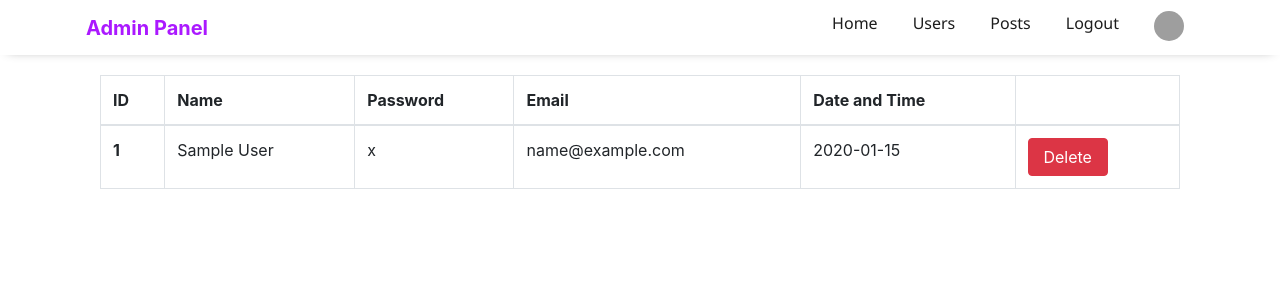
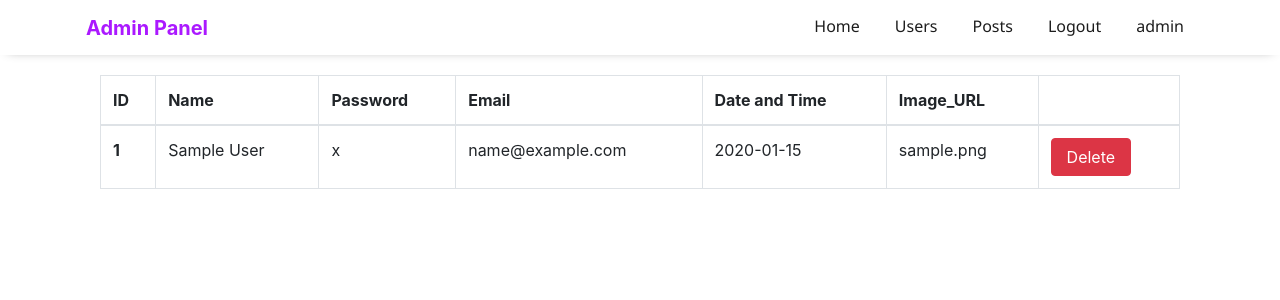
Before and after one commit to Ronik22/Blog_App, a Flask app: page /view in a window 1280 px wide. Shown: the top 300 px of the page. Run offline with Flask 2, Linux system fonts and the light colour scheme; the visitor is signed in with stand-in values (Sample User, id 1); tables that the repository leaves empty hold one stand-in row (values such as "Sample post"); grey boxes are pictures that could not be loaded.

Commit message:
Files Updated

```diff
--- a/templates/base.html
+++ b/templates/base.html
@@ -5,6 +5,7 @@
     <meta name="viewport" content="width=device-width, initial-scale=1.0">
     <link rel="stylesheet" href="https://cdn.jsdelivr.net/npm/bootstrap@4.5.3/dist/css/bootstrap.min.css" integrity="sha384-TX8t27EcRE3e/ihU7zmQxVncDAy5uIKz4rEkgIXeMed4M0jlfIDPvg6uqKI2xXr2" crossorigin="anonymous">
     <link rel="stylesheet" href="{{ url_for('static',filename='css/main.css') }}">
+    <script src="{{ url_for('static',filename='js/main.js') }}"></script>
 </head>
 <body>
 
@@ -16,11 +17,13 @@
 
           <ul id="rbnav_links">
             <li><a href="/">Home</a></li>
-            <li><a href="/view">Users</a></li>
+            {% if session["user"] == "admin" %}
+                <li><a href="/view">Users</a></li>
+            {% endif %}
             <li><a href="/posts">Posts</a></li>
             {% if "user" in session %}
                 <li><a href="/logout">Logout</a></li>
-                <li><a class="ppsmall" href="/user" ><img style="height: 30px; width: 30px; border-radius: 60px;" src="/static/images/JwyeY6u9_400x400.jpg" alt=""></a></li>
+                <li><a href="/user" >{{session['user']}}</a></li>
             {% else %}
                 <li><a href="/login">Login</a></li>
             {% endif %}
@@ -34,6 +37,7 @@
 
 
     <script src="https://code.jquery.com/jquery-3.5.1.slim.min.js" integrity="sha384-DfXdz2htPH0lsSSs5nCTpuj/zy4C+OGpamoFVy38MVBnE+IbbVYUew+OrCXaRkfj" crossorigin="anonymous"></script>
+    <script src="{{ url_for('static',filename='js/main.js') }}"></script>
     <script src="https://cdn.jsdelivr.net/npm/popper.js@1.16.1/dist/umd/popper.min.js" integrity="sha384-9/reFTGAW83EW2RDu2S0VKaIzap3H66lZH81PoYlFhbGU+6BZp6G7niu735Sk7lN" crossorigin="anonymous"></script>
     <script src="https://cdn.jsdelivr.net/npm/bootstrap@4.5.3/dist/js/bootstrap.min.js" integrity="sha384-w1Q4orYjBQndcko6MimVbzY0tgp4pWB4lZ7lr30WKz0vr/aWKhXdBNmNb5D92v7s" crossorigin="anonymous"></script>
 </body>
--- a/templates/view.html
+++ b/templates/view.html
@@ -26,6 +26,7 @@
                     <th scope="col">Password</th>
                     <th scope="col">Email</th>
                     <th scope="col">Date and Time</th>
+                    <th scope="col">Image_URL</th>
                     <th scope="col"></th>
                 </thead>
                 <tbody>
@@ -36,6 +37,7 @@
                             <td>{{item.pwd}}</td>
                             <td>{{item.email}}</td>
                             <td>{{item.datetime}}</td>
+                            <td>{{item.imgurl}}</td>
                             <td><a class="btn btn-danger" href="/view/delete/{{item._id}}">Delete</a></td>
                         </tr>
                     {% endfor %}
```
Also changed, not shown: templates/user.html (+20 -7 lines).
